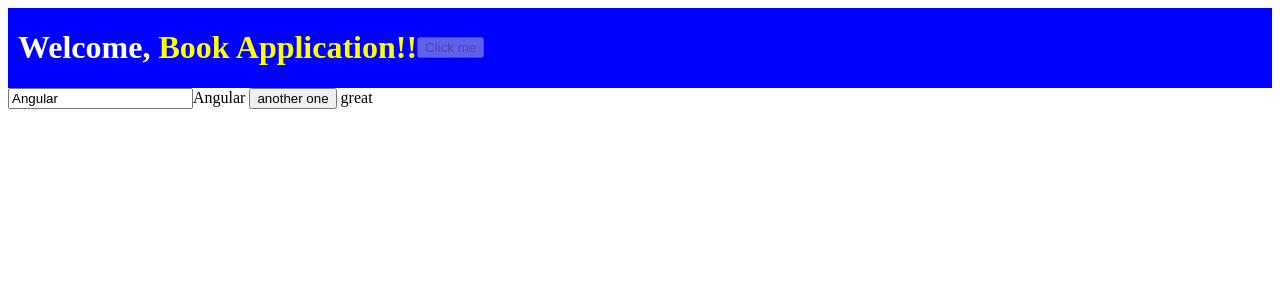
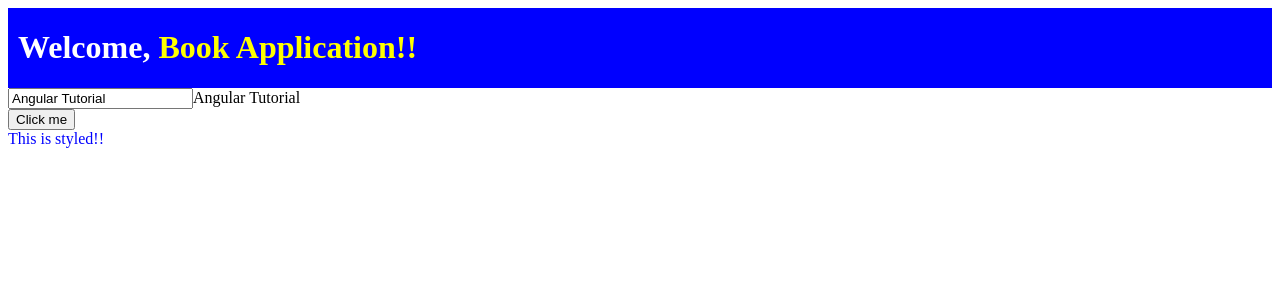
Before and after one commit to kskannandotwin/book-app1, an Angular app: page / in a window 1280 px wide. Shown: the top 300 px of the page. Built offline with nearby package versions, Linux system fonts and the light colour scheme.

Commit message:
05.05.2025
completed

```diff
--- a/src/app/app.component.html
+++ b/src/app/app.component.html
@@ -1,9 +1,15 @@
 <div class="main">
   <div class="toolbar">
-    <span><h1>Welcome, <font color={{myColor}}>{{ projectTitle }}</font></h1></span>
-    <button [disabled]="status">Click me</button>
+    <span>
+      <h1>Welcome, <font color={{myColor}}>{{ projectTitle }}</font>
+      </h1>
+    </span>
   </div>
-    <input [(ngModel)]="bookName" type="text" id="bookName">{{ bookName }}
-    <button [ngClass]="className" (click)="showData($event)">another one</button>
-    {{message}}
+  <input [(ngModel)]="bookName" type="text">{{ bookName }}
+
+  <table id="mytable" [attr.colspan]="2"></table>
+  <button (click)="showData($event)">Click me</button>
+  <div [class]="checkNumber ? 'messageClass1' : 'messageClass2'">{{ message }}</div>
+
+  <div [style.color]="colorBlue">This is styled!!</div>
 </div>
--- a/src/app/app.component.scss
+++ b/src/app/app.component.scss
@@ -17,18 +17,10 @@
   color: blue;
 }
 
-.rainbow-btn {
-  background: linear-gradient(
-    90deg,
-    red,
-    orange,
-    yellow,
-    green,
-    cyan,
-    blue,
-    violet
-  );
-  color: white;
-  border: none;
-  transition: all 0.4s ease-in-out;
+.messageClass1 {
+  color: blue;
 }
+
+.messageClass2 {
+  color: red;
+}
--- a/src/app/app.component.ts
+++ b/src/app/app.component.ts
@@ -7,17 +7,23 @@ import { FormsModule } from '@angular/forms';
   selector: 'app-root',
   templateUrl: './app.component.html',
   imports: [CommonModule, FormsModule],
-  styleUrl: './app.component.scss'
+  styleUrl: './app.component.scss',
 })
 export class AppComponent {
   projectTitle = 'Book Application!!';
   myColor = 'yellow';
   status = true;
-  className = '';
-  bookName = 'Angular';
-  message = 'great';
+  message = '';
+  classBlue = '';
+  class: any = 'blue-class';
+  checkNumber: boolean = true;
+  colorBlue = 'blue';
+  bookName = 'Angular Tutorial';
 
-  showData($event: any){
-    this.className = 'rainbow-btn';
+  showData($event: any) {
+    // alert('button is clicked');
+    console.log('yes clicked me');
+    this.message = 'you clicked button';
+    this.classBlue = 'messageClass1';
   }
 }
```
